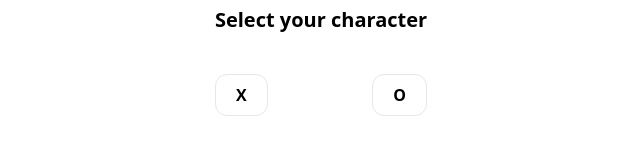
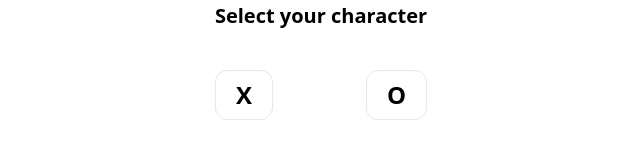
Before and after one commit to bestiannn/ttt-react, a React (Vite) app: page / in a window 1280 px wide. Both pictures are taken after a click on the button "START PLAY". Shown: the part 339-498 px from the top of the page, without its empty margins (319-959 px from the left). Built offline with nearby package versions, Linux system fonts and the light colour scheme; what @catppuccin/tailwindcss, prettier-plugin-tailwindcss would draw is missing.

Commit message:
style: some styles added

```diff
--- a/src/components/SelectChar.jsx
+++ b/src/components/SelectChar.jsx
@@ -38,13 +38,13 @@ const SelectChar = () => {
       <h2 className="text-xl font-bold">Select your character</h2>
       <div className="flex justify-between gap-10">
         <button
-          className="rounded-xl border px-5 py-2 font-bold"
+          className="rounded-xl border text-2xl px-5 py-2 font-bold"
           onClick={handleClickX}
         >
           X
         </button>
         <button
-          className="rounded-xl border px-5 py-2 font-bold"
+          className="rounded-xl border text-2xl px-5 py-2 font-bold"
           onClick={handleClickO}
         >
           O
--- a/src/components/Table.jsx
+++ b/src/components/Table.jsx
@@ -1,4 +1,6 @@
 import { useEffect, useState } from "react";
+import { AiOutlineClose } from "react-icons/ai";
+import { BsCircle } from "react-icons/bs";
 import { useGameStore } from "../store/gameStore";
 import { usePlayerStore } from "../store/playerStore";
 import Modal from "./Modal";
@@ -164,7 +166,13 @@ const Table = () => {
           key={id}
           onClick={() => handleClick(id)}
         >
-          {char}
+          {char === null ? (
+            <p className="select-none text-surface2">null</p>
+          ) : char === "X" ? (
+            <AiOutlineClose className="text-2xl" />
+          ) : (
+            <BsCircle className="text-xl" />
+          )}
         </div>
       ))}
     </div>
```
